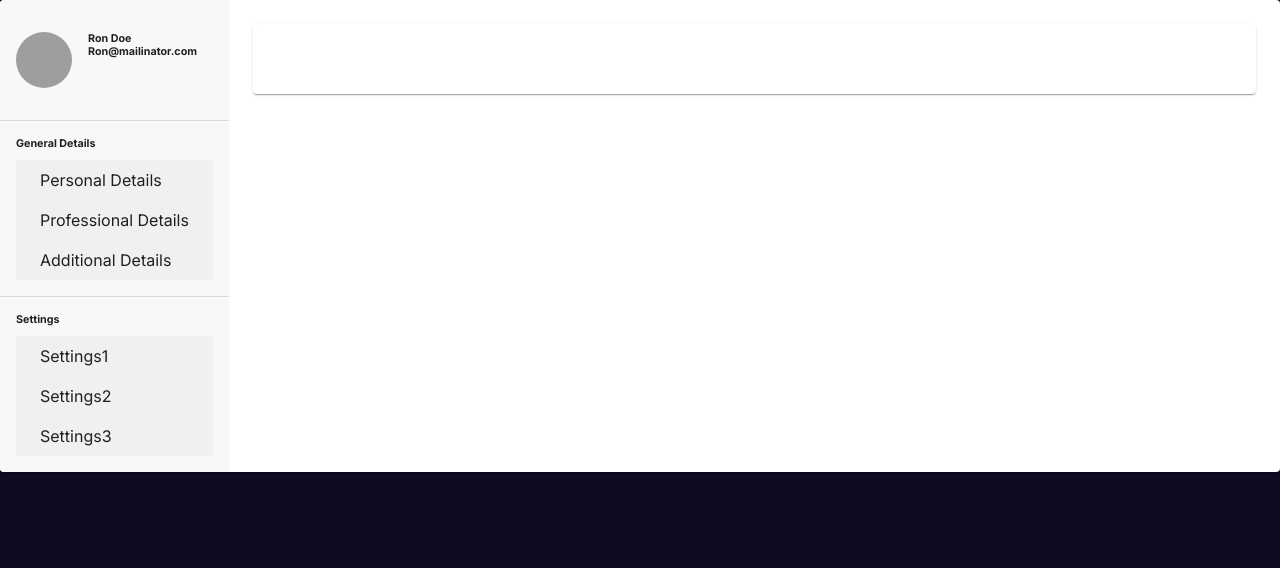
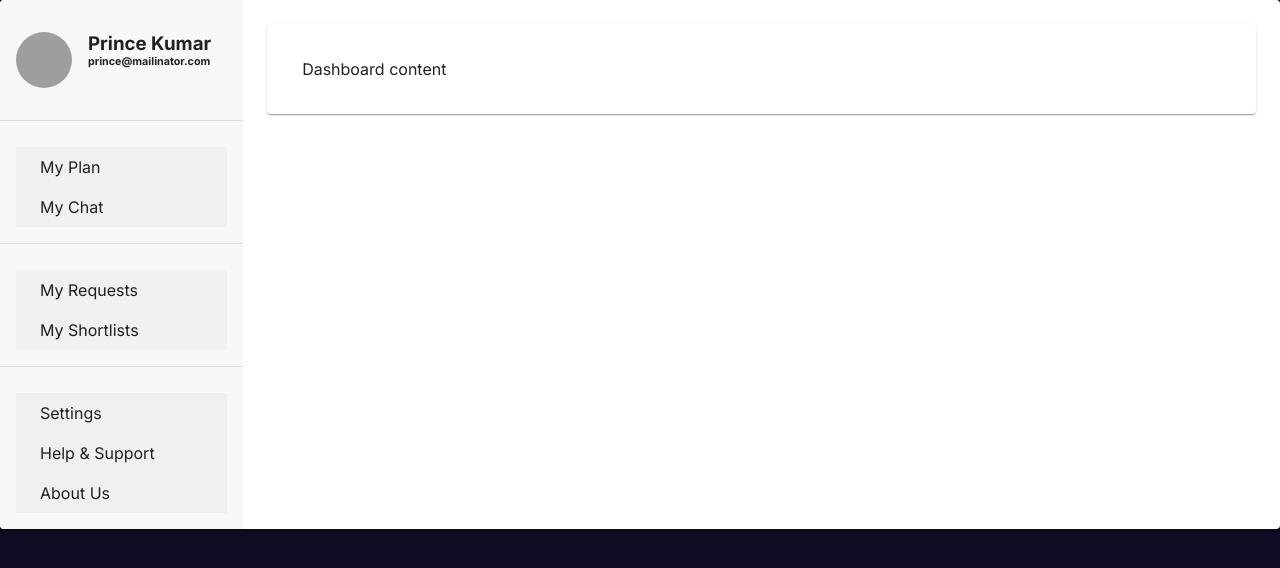
Before and after one commit to Singhdev65/Matrimony, a Next.js app: page /Profile in a window 1280 px wide. Shown: the top 568 px of the page. Built offline with nearby package versions, Linux system fonts and the light colour scheme; grey boxes are pictures that could not be loaded.

Commit message:
Profile changes

```diff
--- a/src/app/(app)/Profile/page.tsx
+++ b/src/app/(app)/Profile/page.tsx
@@ -6,34 +6,36 @@ import Divider from "@mui/material/Divider";
 import { Box, Grid, Card, Avatar } from "@mui/material";
 
 export default function Profile() {
-  // const [activeTab, setActiveTab] = useState('personal')
-  type Tab = "personal" | "professional" | "additional";
+  const [activeTab, setActiveTab] = useState<Tab>("plan");
+  type Tab = "plan" | "chat" | "requests" | "shortlists" | "settings" | "help" | "aboutus";
 
   interface TabItem {
     value: Tab;
     label: string;
   }
 
-  const [activeTab, setActiveTab] = useState<Tab>("personal");
-
   const handleTabChange = (newValue: Tab) => {
     setActiveTab(newValue);
   };
 
-  const settingsTabs = [
-    { label: "Settings1", value: "Settings1" },
-    { label: "Settings2", value: "Settings2" },
-    { label: "Settings3", value: "Settings3" },
+  const requestsTabs: TabItem[] = [
+    { label: "My Requests", value: "requests" },
+    { label: "My Shortlists", value: "shortlists" },
   ];
 
   const generalDetailsTabs: TabItem[] = [
-    { label: "Personal Details", value: "personal" },
-    { label: "Professional Details", value: "professional" },
-    { label: "Additional Details", value: "additional" },
+    { label: "My Plan", value: "plan" },
+    { label: "My Chat", value: "chat" },
+  ];
+
+  const settingsTabs: TabItem[] = [
+    { label: "Settings", value: "settings" },
+    { label: "Help & Support", value: "help" },
+    { label: "About Us", value: "aboutus" },
   ];
 
   return (
-    <div>
+    <Styled.CardWrapper>
       <Card>
         <Styled.DrawerContainer>
           <Styled.Drawer>
@@ -45,16 +47,16 @@ export default function Profile() {
               />
 
               <Box>
-                <h6>Ron Doe</h6>
+                <h3>Prince Kumar</h3>
 
                 <Styled.EmailTypography>
-                  Ron@mailinator.com
+                  prince@mailinator.com
                 </Styled.EmailTypography>
               </Box>
             </Styled.ProfileDetailContainer>
             <Divider />
             <Styled.GeneralDetailContainer>
-              <h6>General Details</h6>
+              {/* <h6>Plan & Chat</h6> */}
               <Styled.CustomTabsContainer>
                 {generalDetailsTabs?.map((item, index) => {
                   return (
@@ -69,9 +71,28 @@ export default function Profile() {
                 })}
               </Styled.CustomTabsContainer>
             </Styled.GeneralDetailContainer>
+
             <Divider />
             <Styled.GeneralDetailContainer>
-              <h6>Settings</h6>
+              {/* <h6>Requests and Shortlists</h6> */}
+              <Styled.CustomTabsContainer>
+                {requestsTabs?.map((item, index) => {
+                  return (
+                    <Styled.CustomTab
+                      key={index}
+                      // active={activeTab === item.value}
+                      onClick={() => handleTabChange(item.value)}
+                    >
+                      {item.label}
+                    </Styled.CustomTab>
+                  );
+                })}
+              </Styled.CustomTabsContainer>
+            </Styled.GeneralDetailContainer>
+
+            <Divider />
+            <Styled.GeneralDetailContainer>
+              {/* <h6>Settings</h6> */}
               <Styled.CustomTabsContainer>
                 {settingsTabs?.map((item, index) => {
                   return (
@@ -96,17 +117,15 @@ export default function Profile() {
                 }}
               >
                 <Styled.ProfileFormContainer>
-                  {/* <Grid item xs={12}>
-                    {activeTab === "personal" && <PersonalDetails />}
-                    {activeTab === "professional" && <ProfessionalDetails />}
-                    {activeTab === "additional" && <AdditionalDetails />}
-                  </Grid> */}
+                  <Grid item xs={12}>
+                    Dashboard content
+                  </Grid>
                 </Styled.ProfileFormContainer>
               </Card>
             </Box>
           </Styled.ProfileContent>
         </Styled.DrawerContainer>
       </Card>
-    </div>
+    </Styled.CardWrapper>
   );
 }
--- a/src/app/(app)/Profile/styles.js
+++ b/src/app/(app)/Profile/styles.js
@@ -118,3 +118,7 @@ export const GeneralDetailContainer = styled.div`
 //   max-width: 100px;
 //   margin-left: 50px;
 // `
+
+export const CardWrapper = styled.div`
+ height: 100vh
+`;
```
